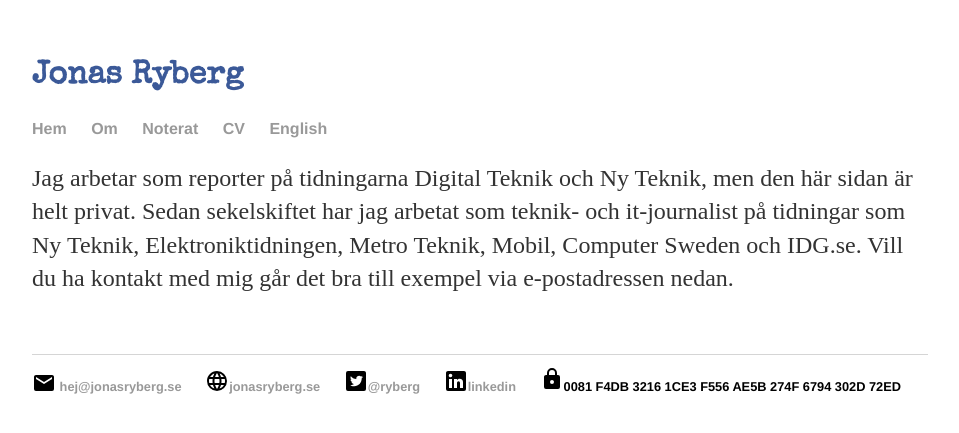
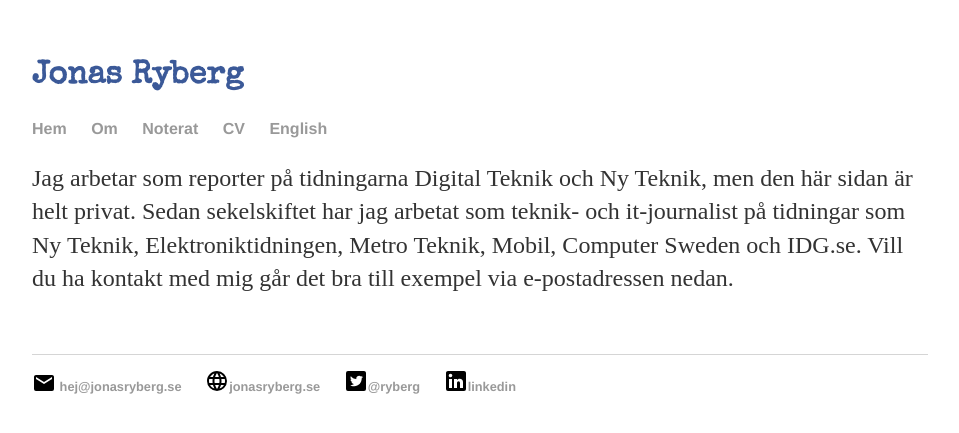
Before and after one commit to jonasryberg/test, a Jekyll site: the page index.html, which Jekyll copies as it is, in a window 1280 px wide. Shown: the top 433 px of the page, without its empty margins (160-1119 px from the left). Built offline with Jekyll 4.4.1, drawn with Linux system fonts in a browser that asks for light colours.

Commit message:
Update index.html

```diff
--- a/index.html
+++ b/index.html
@@ -48,9 +48,7 @@
         		<li><svg style="width:24px;height:24px" viewBox="0 -2 24 24">
     <path fill="#000000" d="M19,19H16V13.7A1.5,1.5 0 0,0 14.5,12.2A1.5,1.5 0 0,0 13,13.7V19H10V10H13V11.2C13.5,10.36 14.59,9.8 15.5,9.8A3.5,3.5 0 0,1 19,13.3M6.5,8.31C5.5,8.31 4.69,7.5 4.69,6.5A1.81,1.81 0 0,1 6.5,4.69C7.5,4.69 8.31,5.5 8.31,6.5A1.81,1.81 0 0,1 6.5,8.31M8,19H5V10H8M20,2H4C2.89,2 2,2.89 2,4V20A2,2 0 0,0 4,22H20A2,2 0 0,0 22,20V4C22,2.89 21.1,2 20,2Z" />
 </svg><a href="https://se.linkedin.com/in/jryberg">linkedin</a></li>
-<li><svg style="width:24px;height:24px;" viewBox="0 0 24 24">
-    <path fill="#000000" d="M12,17A2,2 0 0,0 14,15C14,13.89 13.1,13 12,13A2,2 0 0,0 10,15A2,2 0 0,0 12,17M18,8A2,2 0 0,1 20,10V20A2,2 0 0,1 18,22H6A2,2 0 0,1 4,20V10C4,8.89 4.9,8 6,8H7V6A5,5 0 0,1 12,1A5,5 0 0,1 17,6V8H18M12,3A3,3 0 0,0 9,6V8H15V6A3,3 0 0,0 12,3Z" />
-</svg>0081 F4DB 3216 1CE3 F556  AE5B 274F 6794 302D 72ED</li>
+
 			</ul>
 		</footer>
 	</body>
```
